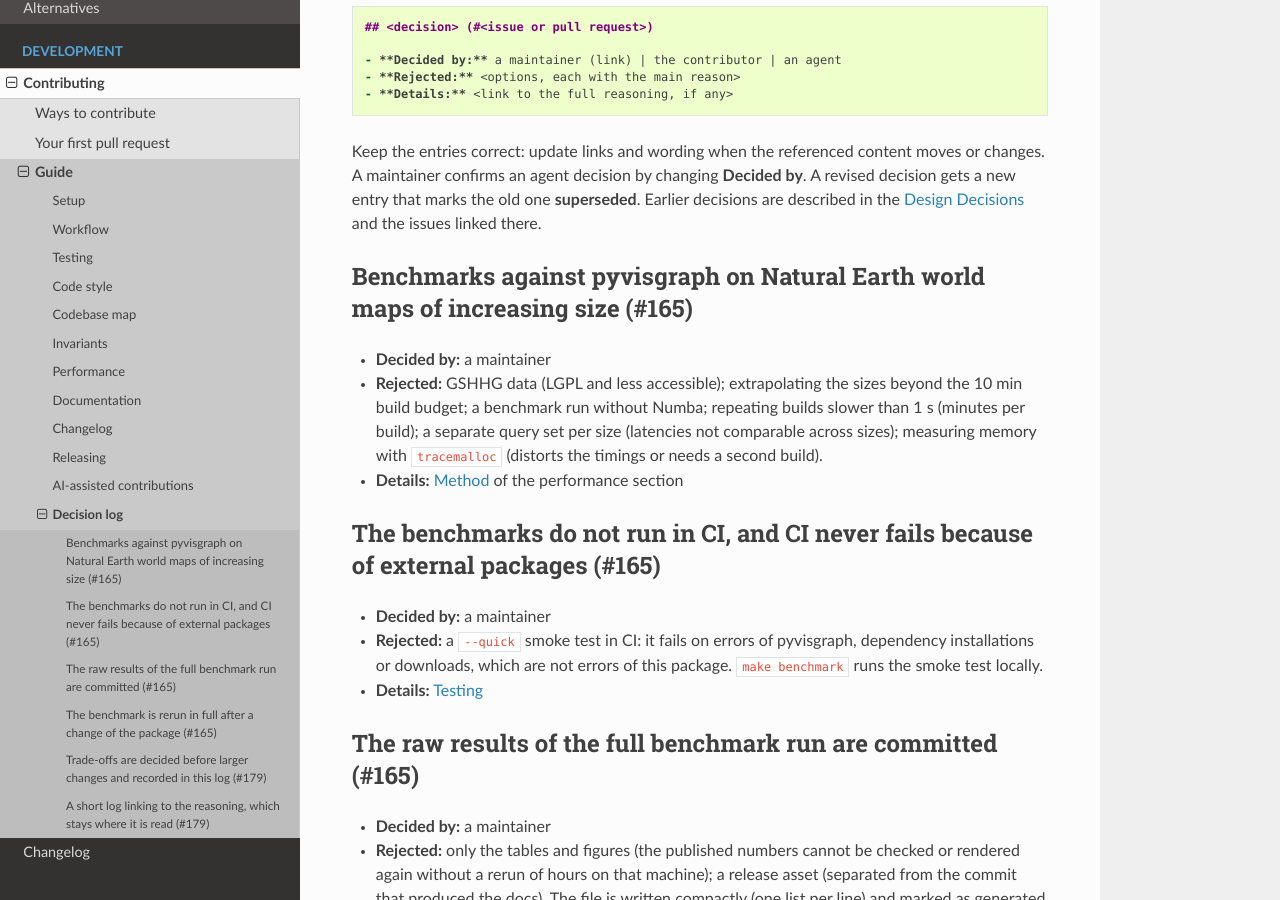
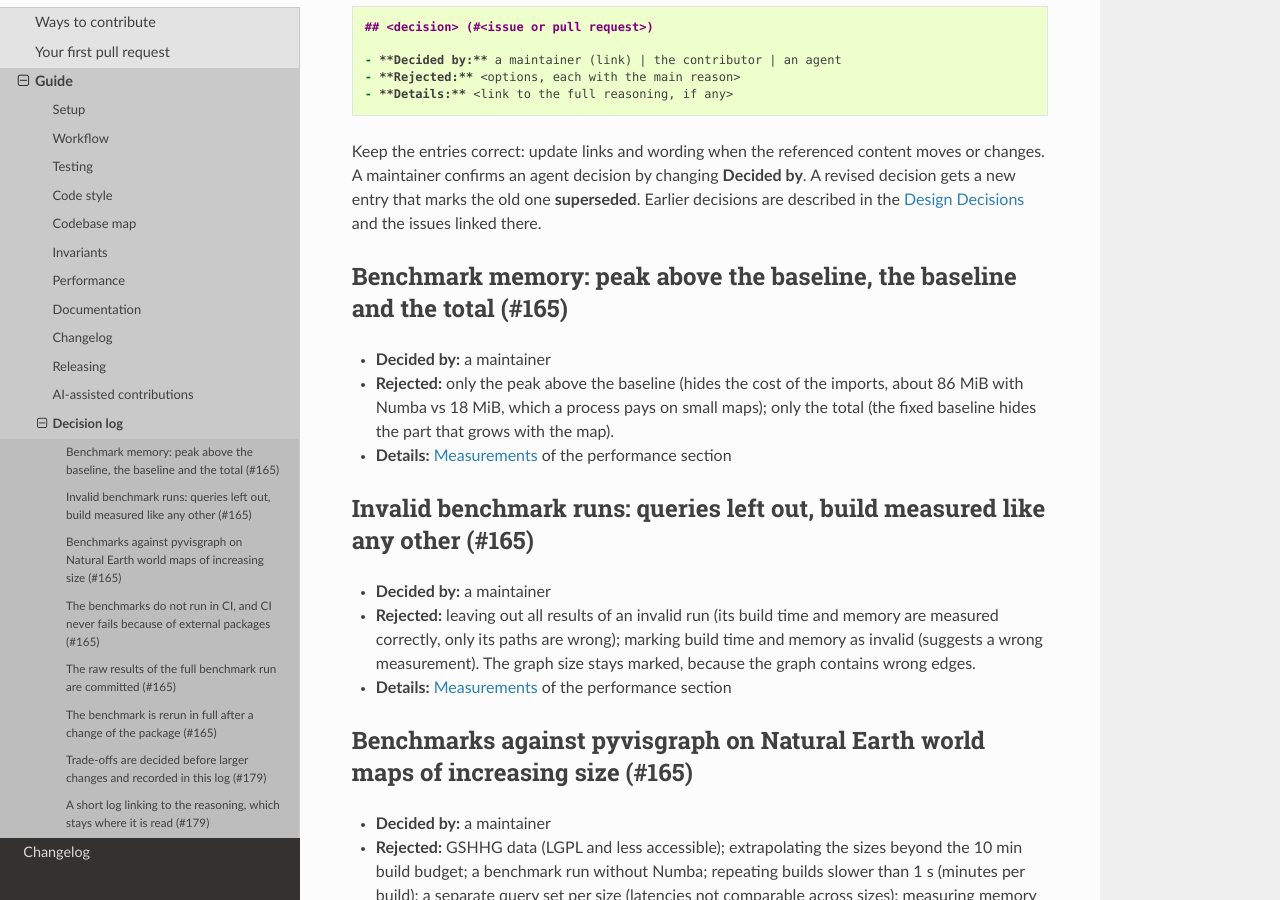
Before and after one commit to jannikmi/extremitypathfinder, a Sphinx documentation site: the page built from docs/contributing/decisions.md, in a window 1280 px wide and 900 px high, scrolled down 226 px. Built offline with Sphinx 7.4.7 and the Read the Docs theme 3.1.0, drawn with Linux system fonts in a browser that asks for light colours.

Commit message:
docs: decision log entries for invalid runs and the benchmark memory columns
Co-Authored-By: Claude Opus 5.5 <noreply@anthropic.com>
Claude-Session: https://claude.ai/code/session_01XJqV76pQyrYgZ5CtNV5ksc

```diff
--- a/docs/contributing/decisions.md
+++ b/docs/contributing/decisions.md
@@ -15,6 +15,22 @@ Keep the entries correct: update links and wording when the referenced content m
 A maintainer confirms an agent decision by changing **Decided by**.
 A revised decision gets a new entry that marks the old one **superseded**.
 Earlier decisions are described in the {ref}`Design Decisions <design_decisions>` and the issues linked there.
+
+## Benchmark memory: peak above the baseline, the baseline and the total (#165)
+
+- **Decided by:** a maintainer
+- **Rejected:** only the peak above the baseline (hides the cost of the imports, about 86 MiB with Numba
+  vs 18 MiB, which a process pays on small maps); only the total (the fixed baseline hides the part that grows
+  with the map).
+- **Details:** [Measurements](../7_performance.rst) of the performance section
+
+## Invalid benchmark runs: queries left out, build measured like any other (#165)
+
+- **Decided by:** a maintainer
+- **Rejected:** leaving out all results of an invalid run (its build time and memory are measured correctly,
+  only its paths are wrong); marking build time and memory as invalid (suggests a wrong measurement).
+  The graph size stays marked, because the graph contains wrong edges.
+- **Details:** [Measurements](../7_performance.rst) of the performance section
 
 ## Benchmarks against pyvisgraph on Natural Earth world maps of increasing size (#165)
 
```
